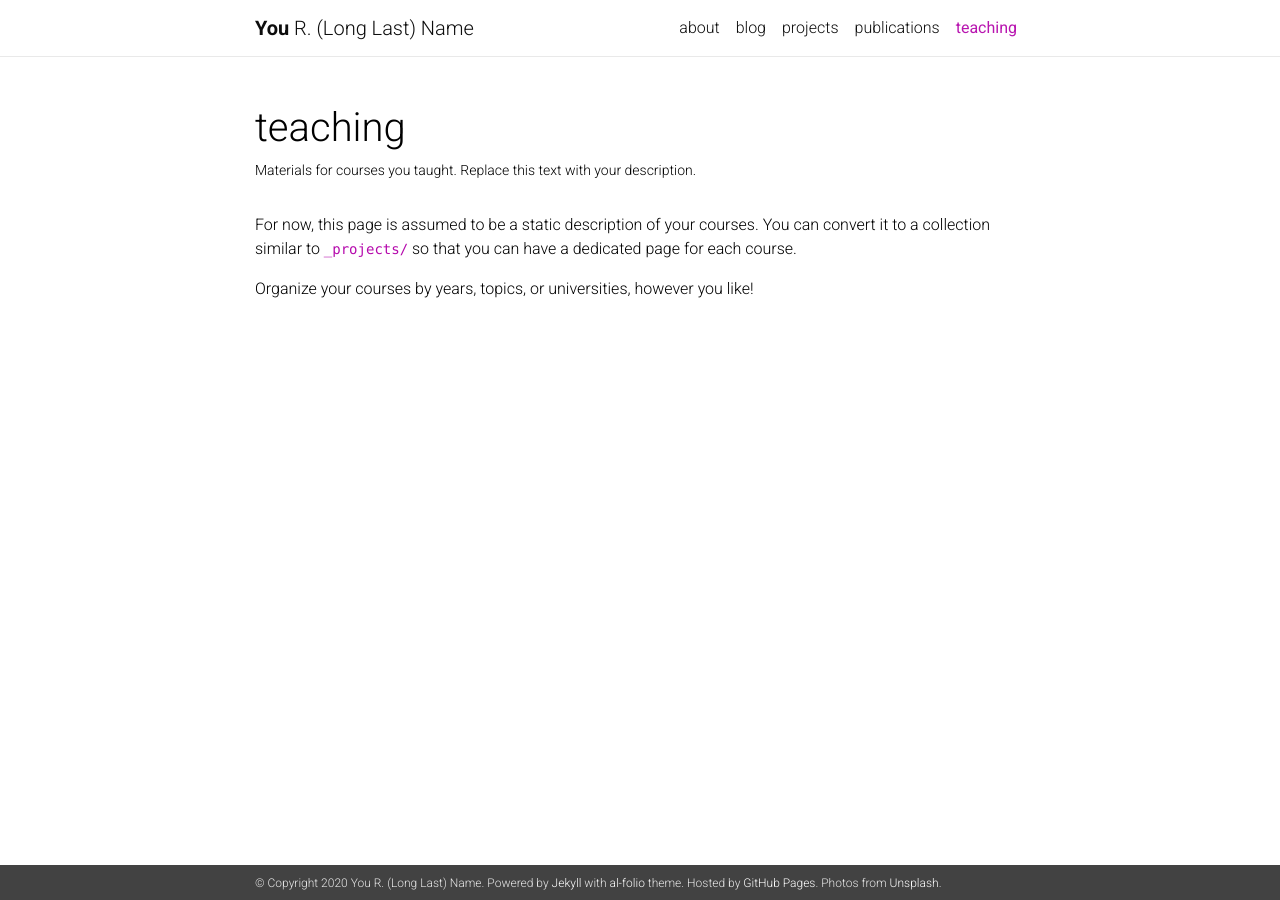
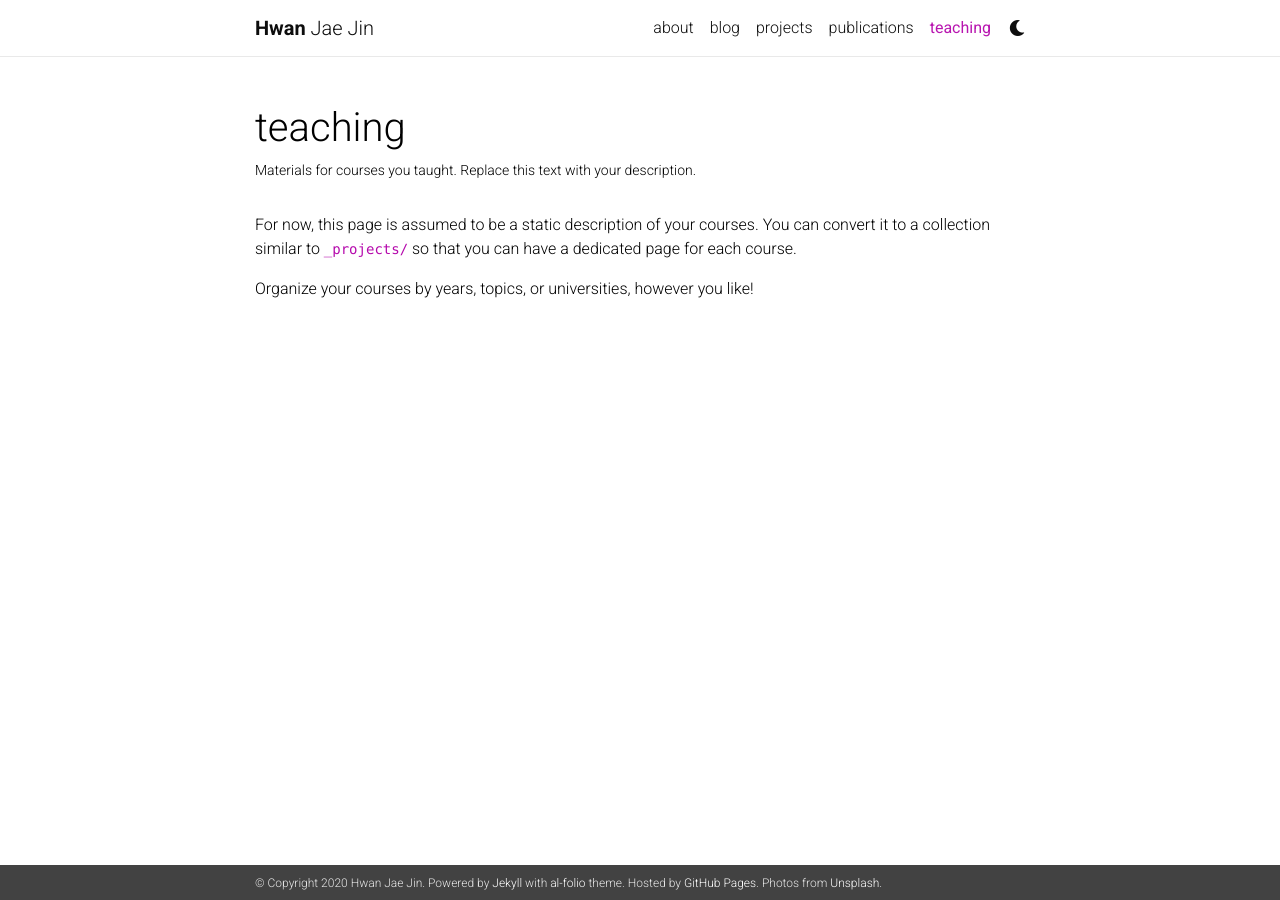
Before and after one commit to jaehwanspin/jaehwanspin.github.io, a Jekyll site: the page built from _pages/teaching.md, in a window 1280 px wide. Built offline with Jekyll 4.4.1, drawn with Linux system fonts in a browser that asks for light colours; nearby versions of some CDN libraries; a style sheet for code colours, icons or effects is not loaded; part of the change alters nothing that is shown.

Commit message:
Update _config.yml

```diff
--- a/_config.yml
+++ b/_config.yml
@@ -2,13 +2,13 @@
 # Site settings
 # -----------------------------------------------------------------------------
 
-title: blank # the website title (if blank, full name will be used instead)
-first_name: You
-middle_name: R.
-last_name: (Long Last) Name
-email: you@example.com
+title: Jin Jaehwan BLOG # the website title (if blank, full name will be used instead)
+first_name: Hwan
+middle_name: Jae
+last_name: Jin
+email: jaehwanspin@gmail.com
 description: > # the ">" symbol means to ignore newlines until "footer_text:"
-  A simple, whitespace theme for academics. Based on [*folio](https://github.com/bogoli/-folio) design.
+  ah
 footer_text: >
   Powered by <a href="http://jekyllrb.com/" target="_blank">Jekyll</a> with <a href="https://github.com/alshedivat/al-folio">al-folio</a> theme.
   Hosted by <a href="https://pages.github.com/" target="_blank">GitHub Pages</a>.
@@ -39,22 +39,22 @@ og_image: # The site-wide (default for all links) Open Graph preview image
 # Social integration
 # -----------------------------------------------------------------------------
 
-github_username: # your GitHub user name
-twitter_username: # your Twitter handle
-linkedin_username: # your LinkedIn user name
-scholar_userid: # your Google Scholar ID
-orcid_id: # your ORCID ID
-medium_username: # your Medium username
-quora_username: # your Quora username
-publons_id: # your ID on Publons
-research_gate_profile: # your profile on ResearchGate
-blogger_url: # your blogger URL
-keybase_username: # your keybase user name
+github_username: jaehwanspin@gmail.com # your GitHub user name
+# twitter_username: # your Twitter handle
+# linkedin_username: # your LinkedIn user name
+# scholar_userid: # your Google Scholar ID
+# orcid_id: # your ORCID ID
+# medium_username: # your Medium username
+# quora_username: # your Quora username
+# publons_id: # your ID on Publons
+# research_gate_profile: # your profile on ResearchGate
+# blogger_url: # your blogger URL
+# keybase_username: # your keybase user name
 
-contact_note: >
-  You can even add a little note about which of these is the best way to reach you.
+# contact_note: >
+#   You can even add a little note about which of these is the best way to reach you.
 
-google_analytics: UA-XXXXXXXXX # out your google-analytics code
+# google_analytics: UA-XXXXXXXXX # out your google-analytics code
 
 # -----------------------------------------------------------------------------
 # Blog
@@ -69,7 +69,7 @@ pagination:
   enabled: true
 
 # Comments
-disqus_shortname: al-folio # put your disqus shortname
+disqus_shortname: fdsa # put your disqus shortname
 
 # -----------------------------------------------------------------------------
 # Collections
@@ -152,7 +152,7 @@ enable_google_analytics:  false
 enable_mansory:           true
 enable_math:              true
 enable_tooltips:          false
-enable_darkmode:          false
+enable_darkmode:          true
 show_social_icons:        false
 
 # -----------------------------------------------------------------------------
```
